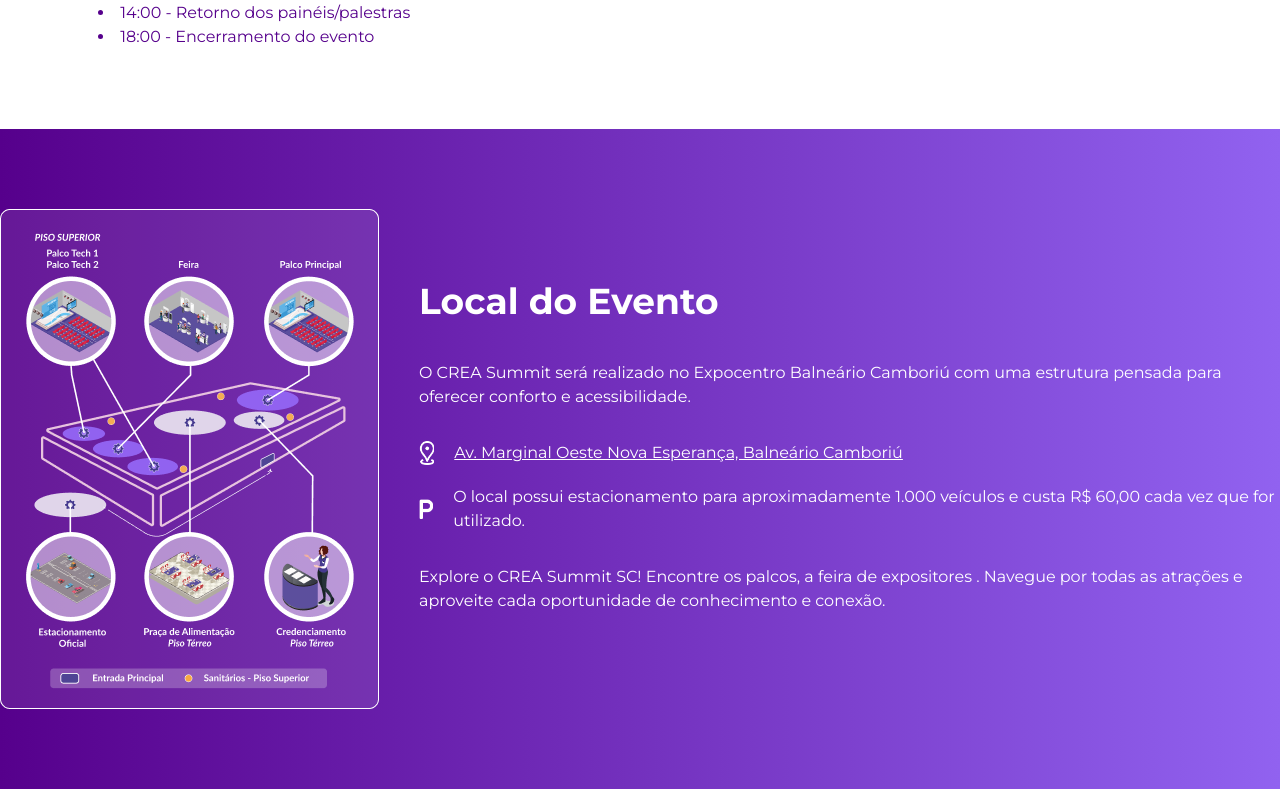
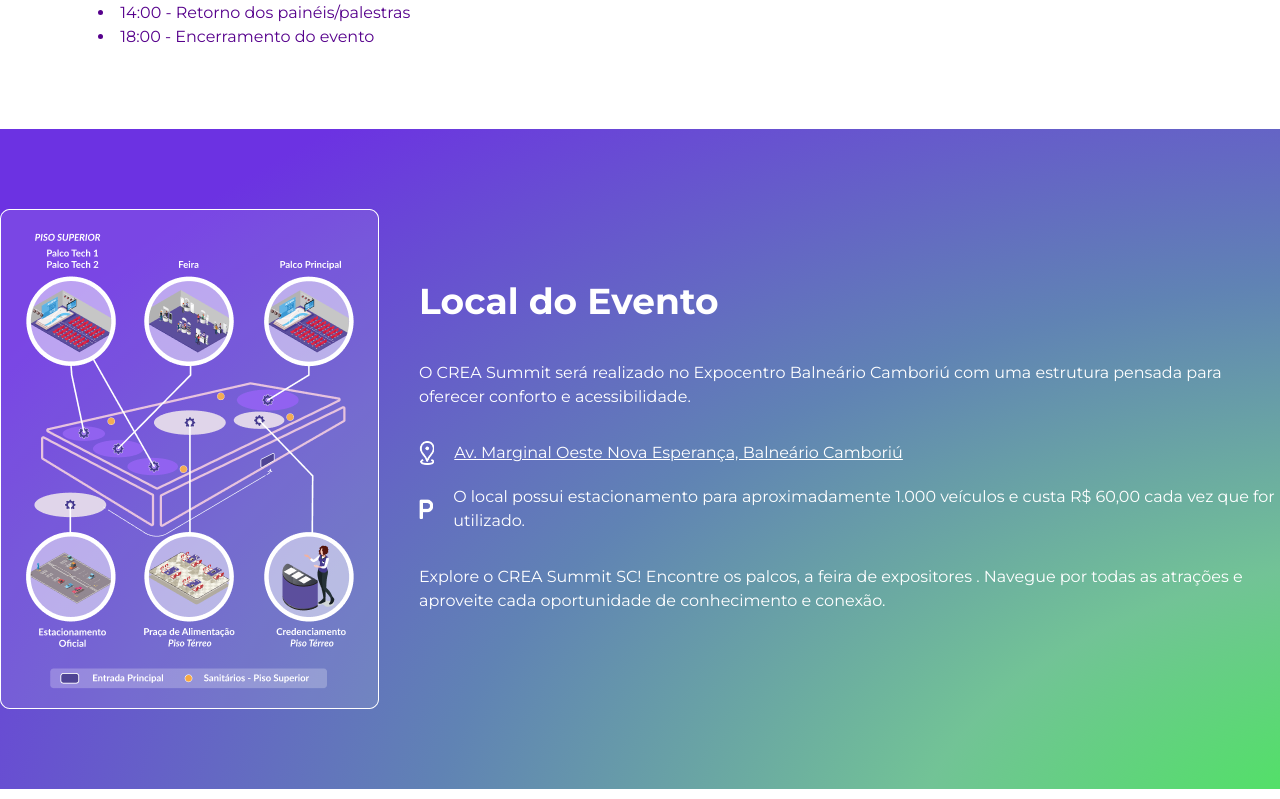
Before and after one commit to Quezia-Frelich/labgov, a Next.js app: page /guia-evento in a window 1280 px wide. Shown: the part 1521-2320 px from the top of the page. Built offline with nearby package versions, Linux system fonts and the light colour scheme; what tailwindcss-animated would draw is missing.

Commit message:
att bg guia-evento

```diff
--- a/src/app/ui/sections/guia-evento/section-hero.js
+++ b/src/app/ui/sections/guia-evento/section-hero.js
@@ -10,7 +10,7 @@ import Text_link from "../../components/text/text-link";
 
 export default function Section_hero ( {} ) {
   return (
-    <section className="bg-[url('/backgrounds/bg_section_cta.jpg')] bg-cover bg-center bg-no-repeat min-h-96 mb-10 py-10 flex items-center justify-center">
+    <section className="bg-[url('/backgrounds/bg_section_cta25.png')] bg-cover bg-center bg-no-repeat min-h-96 mb-10 py-10 flex items-center justify-center">
         <Container className={'text-white flex flex-col items-center gap-10 text-center'}>
             <div>
                 <Text_display_2 className={'font-bold mb-5'}>Guia do evento</Text_display_2>
--- a/src/app/ui/sections/guia-evento/section-local.js
+++ b/src/app/ui/sections/guia-evento/section-local.js
@@ -13,7 +13,7 @@ import Text_link from "../../components/text/text-link";
 
 export default function Section_local({}) {
   return (
-    <section className="mb-10 py-20 bg-gradient-to-r from-violet-crea-700 to-violet-crea-400">
+    <section className="mb-10 py-20 bg-radial-gradient25">
       <Container
         className={
           "text-white flex flex-col md:flex-row justify-between items-center gap-10"
--- a/src/app/ui/sections/guia-evento/section-tips.js
+++ b/src/app/ui/sections/guia-evento/section-tips.js
@@ -7,7 +7,7 @@ import Text_link from "../../components/text/text-link";
 
 export default function Section_tips ( {} ) {
   return (
-    <section className="mb-10 py-20 bg-gradient-to-r from-violet-crea-700 to-violet-crea-400">
+    <section className="mb-10 py-20 bg-radial-gradient25">
         <Container className={'text-white flex flex-col md:flex-row justify-between items-center gap-10'}>
 
           <div className="w-full">
```
Also changed, not shown: 1 other file (tests, documents, lock files or other folders).
